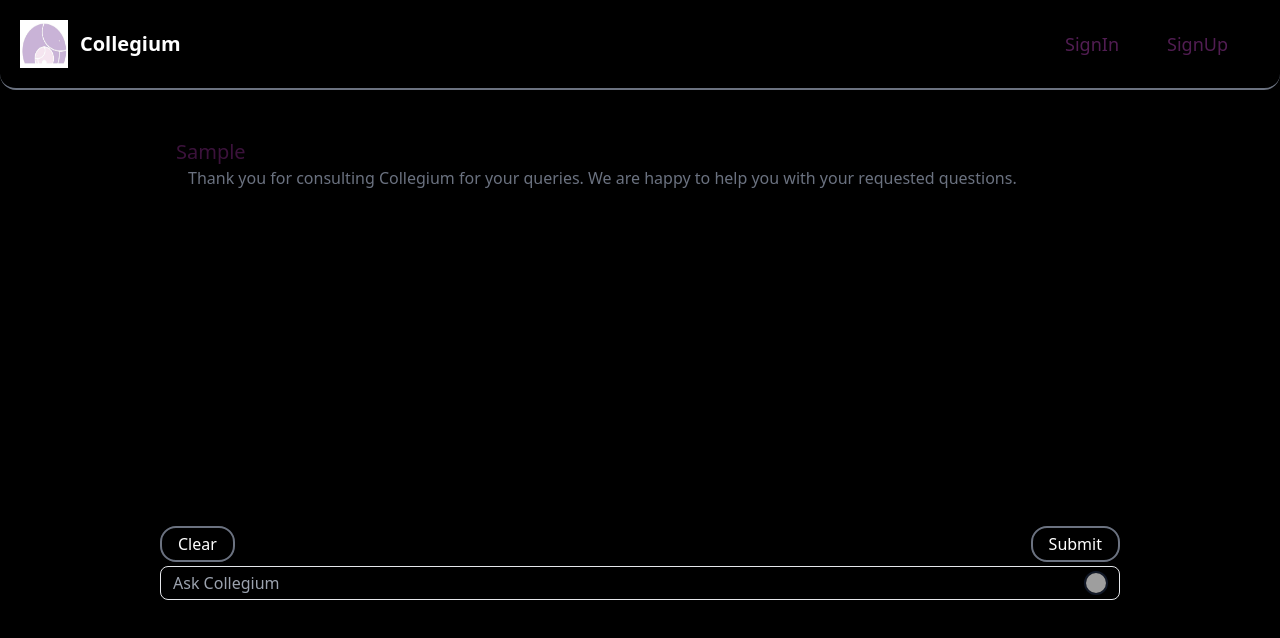
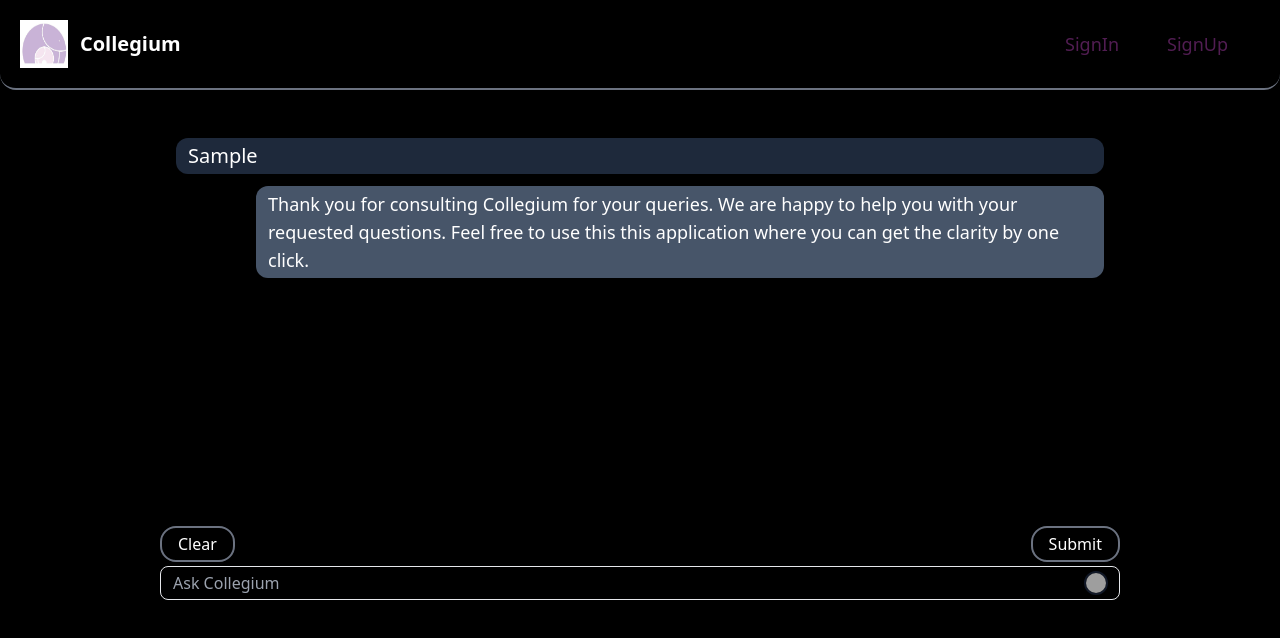
Before and after one commit to pattapu-22/abc, a React (Vite) app: page /defaultchat in a window 1280 px wide. Both pictures are taken after typing "Sample" into the empty fields and a click on the button "Submit". Shown: the top 638 px of the page. Built offline with nearby package versions, Linux system fonts and the light colour scheme; grey boxes are pictures that could not be loaded.

Commit message:
bkg for ip,op

```diff
--- a/pages/ChatPage.jsx
+++ b/pages/ChatPage.jsx
@@ -88,11 +88,12 @@ const ChatPage = () => {
               // Render all historyData instead of the last entry
               historyData.map((item, index) => (
                 <div key={index} className="">
-                  <h1 className="text-xl text-[#3B123B]">{item.title}</h1>
-                  <p className="pl-3 text-gray-500">{item.message}</p>
+                  <h1 className="text-lg text-white px-3 py-1 bg-[#3b0e3b] my-3 rounded-xl">{item.title}</h1>
+                  <p className="text-xl pl-3 ml-20 bg-[#e09ee0] rounded-xl px-3 py-1 text-black">{item.message}</p>
                 </div>
               ))
             )}
+
           </div>
         </div>
 
--- a/pages/DefaultChatPage.jsx
+++ b/pages/DefaultChatPage.jsx
@@ -20,7 +20,7 @@ const DefaultChatPage = () => {
       // Updating the history
       const newEntry = {
         title: inputValue,
-        message: 'Thank you for consulting Collegium for your queries. We are happy to help you with your requested questions.'
+        message: 'Thank you for consulting Collegium for your queries. We are happy to help you with your requested questions. Feel free to use this this application  where you can get the clarity by one click. '
       };
       setHistoryData(prevHistory => [...prevHistory, newEntry]); // Updating history
       setIsSubmitted(true); // Hiding history
@@ -77,8 +77,8 @@ const DefaultChatPage = () => {
           ) : (
             historyData.map((item, index) => (
               <div key={index} className="mt-2">
-                <h1 className="text-xl text-[#3B123B]">{item.title}</h1>
-                <p className="pl-3 text-gray-500">{item.message}</p>
+                <h1 className="text-xl text-white px-3 py-1 bg-slate-800 mb-3 rounded-xl">{item.title}</h1>
+                <p className=" text-lg pl-3 ml-20 bg-slate-600 rounded-xl px-3 py-1 text-white">{item.message}</p>
               </div>
             ))
           )}
--- a/pages/LoginPage.jsx
+++ b/pages/LoginPage.jsx
@@ -60,7 +60,7 @@ const LoginPage = () => {
               Sign In
             </button>
             <p className="mt-4 text-center text-white">
-          Doesn't have an account? <Link className='underline-offset-2 underline  text-blue-500' to="/signup">SignUp</Link>
+          Doesn't have an account? <Link className='underline-offset-2 underline  text-blue-500 hover:text-[#511D52]' to="/signup">SignUp</Link>
         </p>
           </form>
         </div>
--- a/pages/SignupPage.jsx
+++ b/pages/SignupPage.jsx
@@ -128,7 +128,7 @@ const SignupPage = () => {
           </button>
         </form>
         <p className="mt-4 text-center text-white">
-          Already have an account? <Link  to="/login"   className="text-blue-600 underline ">LogIn</Link>
+          Already have an account? <Link  to="/login"   className="text-blue-600 underline hover:text-[#511D52]">LogIn</Link>
         </p>
       </div>
       </div>
```
